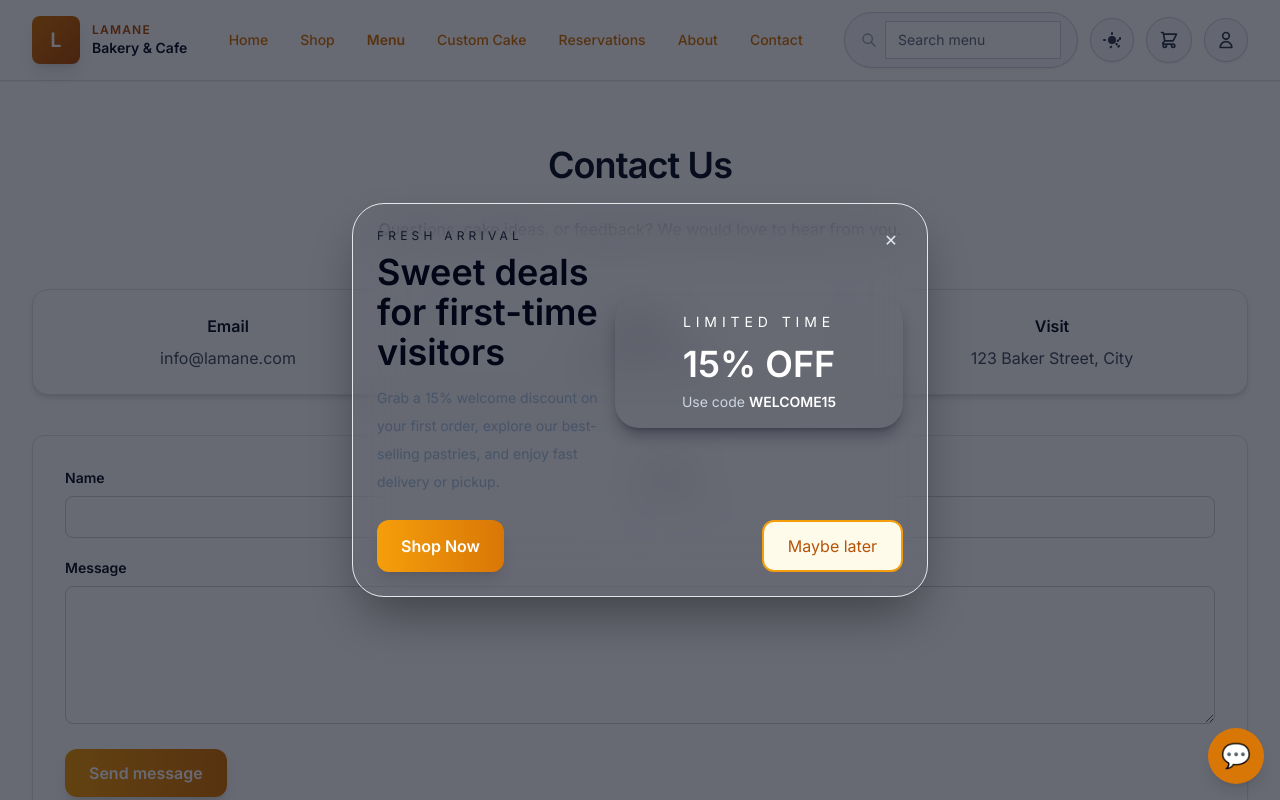
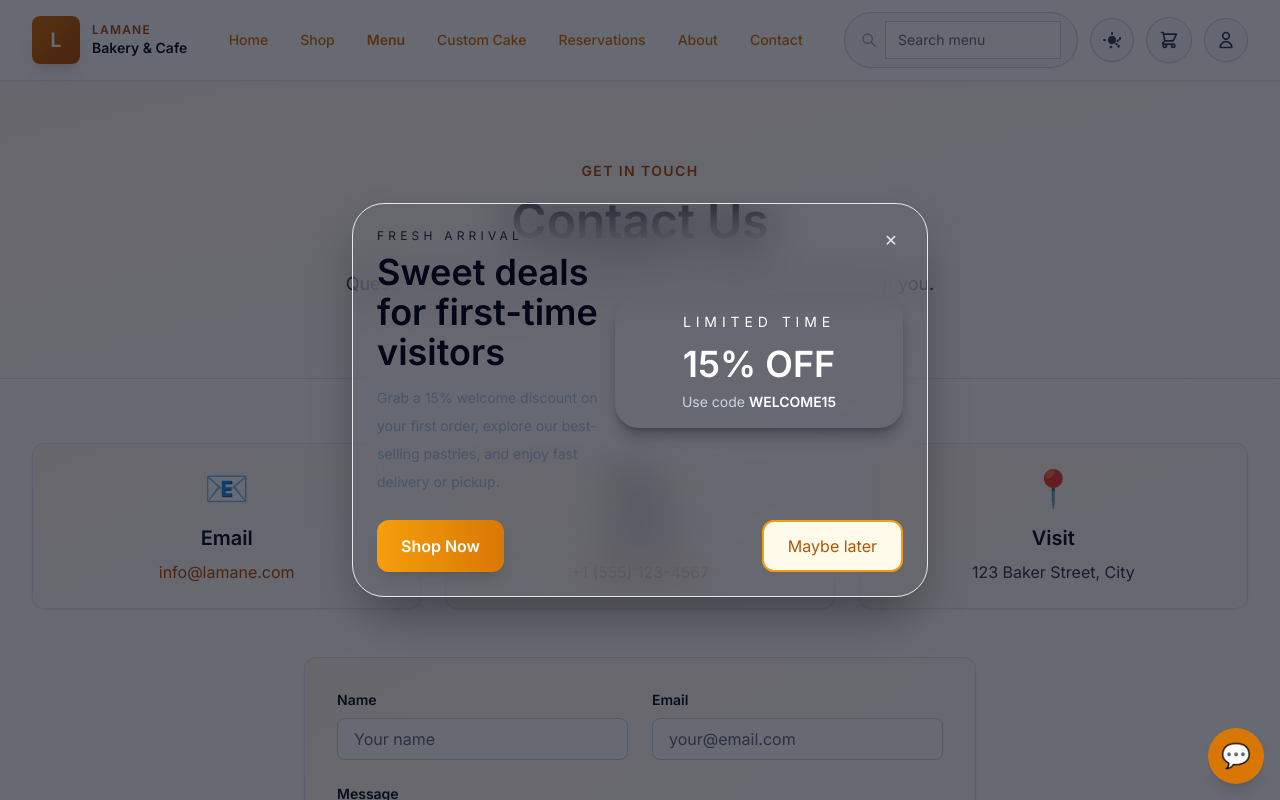
Before and after one commit to gabinniyonizeye/lamane_lounge, a Vue app: page /contact in a window 1280 px wide. Shown: the top 800 px of the page. Built offline with nearby package versions, Linux system fonts and the light colour scheme.

Commit message:
Update Contact page to match About page style with light/dark mode support

```diff
--- a/src/pages/Contact.vue
+++ b/src/pages/Contact.vue
@@ -1,43 +1,75 @@
 <template>
-  <div class="bg-white py-16">
-    <div class="container max-w-5xl">
-      <div class="text-center mb-12">
-        <h1 class="section-title mb-3">Contact Us</h1>
-        <p class="text-gray-600">Questions, cake ideas, or feedback? We would love to hear from you.</p>
+  <div class="bg-white dark:bg-black">
+    <!-- Hero Section -->
+    <section class="bg-gradient-to-br from-amber-50 to-white dark:from-black dark:to-gray-900 py-20 border-b border-gray-200 dark:border-amber-500/20">
+      <div class="container max-w-4xl text-center">
+        <p class="text-amber-700 dark:text-amber-300 font-semibold tracking-widest uppercase text-sm mb-4">Get in touch</p>
+        <h1 class="text-4xl sm:text-5xl font-black text-gray-900 dark:text-white mb-6">Contact Us</h1>
+        <p class="text-lg text-gray-700 dark:text-gray-300 leading-relaxed">Questions, cake ideas, or feedback? We would love to hear from you.</p>
       </div>
-      <div class="grid md:grid-cols-3 gap-5 mb-10 text-center">
-        <a href="mailto:info@lamane.com" class="card p-6 hover:text-amber-600 transition">
-          <p class="font-bold text-gray-900">Email</p>
-          <p class="text-gray-600 mt-2">info@lamane.com</p>
-        </a>
-        <a href="tel:+15551234567" class="card p-6 hover:text-amber-600 transition">
-          <p class="font-bold text-gray-900">Phone</p>
-          <p class="text-gray-600 mt-2">+1 (555) 123-4567</p>
-        </a>
-        <div class="card p-6">
-          <p class="font-bold text-gray-900">Visit</p>
-          <p class="text-gray-600 mt-2">123 Baker Street, City</p>
+    </section>
+
+    <!-- Contact Info Cards -->
+    <section class="container py-16">
+      <div class="grid md:grid-cols-3 gap-6 mb-12">
+        <div class="bg-gradient-to-br from-amber-50 to-white dark:from-gray-900 dark:to-black p-6 rounded-xl shadow-sm border border-gray-200 dark:border-amber-500/20 text-center">
+          <div class="text-4xl mb-4">📧</div>
+          <h3 class="text-xl font-bold text-gray-900 dark:text-white mb-2">Email</h3>
+          <a href="mailto:info@lamane.com" class="text-amber-700 dark:text-amber-300 hover:text-amber-800 dark:hover:text-amber-200">info@lamane.com</a>
+        </div>
+        <div class="bg-gradient-to-br from-amber-50 to-white dark:from-gray-900 dark:to-black p-6 rounded-xl shadow-sm border border-gray-200 dark:border-amber-500/20 text-center">
+          <div class="text-4xl mb-4">📞</div>
+          <h3 class="text-xl font-bold text-gray-900 dark:text-white mb-2">Phone</h3>
+          <a href="tel:+15551234567" class="text-amber-700 dark:text-amber-300 hover:text-amber-800 dark:hover:text-amber-200">+1 (555) 123-4567</a>
+        </div>
+        <div class="bg-gradient-to-br from-amber-50 to-white dark:from-gray-900 dark:to-black p-6 rounded-xl shadow-sm border border-gray-200 dark:border-amber-500/20 text-center">
+          <div class="text-4xl mb-4">📍</div>
+          <h3 class="text-xl font-bold text-gray-900 dark:text-white mb-2">Visit</h3>
+          <p class="text-gray-700 dark:text-gray-300">123 Baker Street, City</p>
         </div>
       </div>
-      <form @submit.prevent="submit" class="bg-white rounded-xl shadow-sm p-6 sm:p-8 grid gap-5 border border-gray-200">
-        <div class="grid sm:grid-cols-2 gap-5">
-          <label class="text-sm font-semibold text-gray-900">
-            Name
-            <input v-model.trim="form.name" required class="mt-2 w-full rounded-lg border border-gray-300 bg-white text-gray-900 px-4 py-2 focus:outline-none focus:ring-2 focus:ring-amber-500" />
-          </label>
-          <label class="text-sm font-semibold text-gray-900">
-            Email
-            <input v-model.trim="form.email" type="email" required class="mt-2 w-full rounded-lg border border-gray-300 bg-white text-gray-900 px-4 py-2 focus:outline-none focus:ring-2 focus:ring-amber-500" />
-          </label>
-        </div>
-        <label class="text-sm font-semibold text-gray-900">
-          Message
-          <textarea v-model.trim="form.message" required rows="5" class="mt-2 w-full rounded-lg border border-gray-300 bg-white text-gray-900 px-4 py-2 focus:outline-none focus:ring-2 focus:ring-amber-500"></textarea>
-        </label>
-        <p v-if="sent" class="text-green-600 font-semibold">Thanks—we received your message and will get back to you soon.</p>
-        <button class="btn-primary justify-self-start">Send message</button>
-      </form>
-    </div>
+
+      <!-- Contact Form -->
+      <div class="max-w-2xl mx-auto">
+        <form @submit.prevent="submit" class="bg-gradient-to-br from-amber-50 to-white dark:from-gray-900 dark:to-black rounded-xl shadow-sm p-8 border border-gray-200 dark:border-amber-500/20 space-y-6">
+          <div class="grid sm:grid-cols-2 gap-6">
+            <div>
+              <label class="block text-sm font-semibold text-gray-900 dark:text-white mb-2">Name</label>
+              <input
+                v-model.trim="form.name"
+                required
+                class="w-full rounded-lg border border-gray-300 dark:border-amber-500/30 bg-white dark:bg-gray-800 text-gray-900 dark:text-white px-4 py-2 focus:outline-none focus:ring-2 focus:ring-amber-500"
+                placeholder="Your name"
+              />
+            </div>
+            <div>
+              <label class="block text-sm font-semibold text-gray-900 dark:text-white mb-2">Email</label>
+              <input
+                v-model.trim="form.email"
+                type="email"
+                required
+                class="w-full rounded-lg border border-gray-300 dark:border-amber-500/30 bg-white dark:bg-gray-800 text-gray-900 dark:text-white px-4 py-2 focus:outline-none focus:ring-2 focus:ring-amber-500"
+                placeholder="your@email.com"
+              />
+            </div>
+          </div>
+          <div>
+            <label class="block text-sm font-semibold text-gray-900 dark:text-white mb-2">Message</label>
+            <textarea
+              v-model.trim="form.message"
+              required
+              rows="5"
+              class="w-full rounded-lg border border-gray-300 dark:border-amber-500/30 bg-white dark:bg-gray-800 text-gray-900 dark:text-white px-4 py-2 focus:outline-none focus:ring-2 focus:ring-amber-500"
+              placeholder="Your message..."
+            ></textarea>
+          </div>
+          <p v-if="sent" class="text-green-600 dark:text-green-400 font-semibold">✓ Thanks—we received your message and will get back to you soon.</p>
+          <button type="submit" class="inline-flex items-center justify-center px-6 py-3 rounded-xl bg-gradient-to-r from-amber-500 to-amber-600 text-white font-bold shadow-lg hover:shadow-xl transition-all duration-300 hover:from-amber-600 hover:to-amber-700">
+            Send message
+          </button>
+        </form>
+      </div>
+    </section>
   </div>
 </template>
 
```
